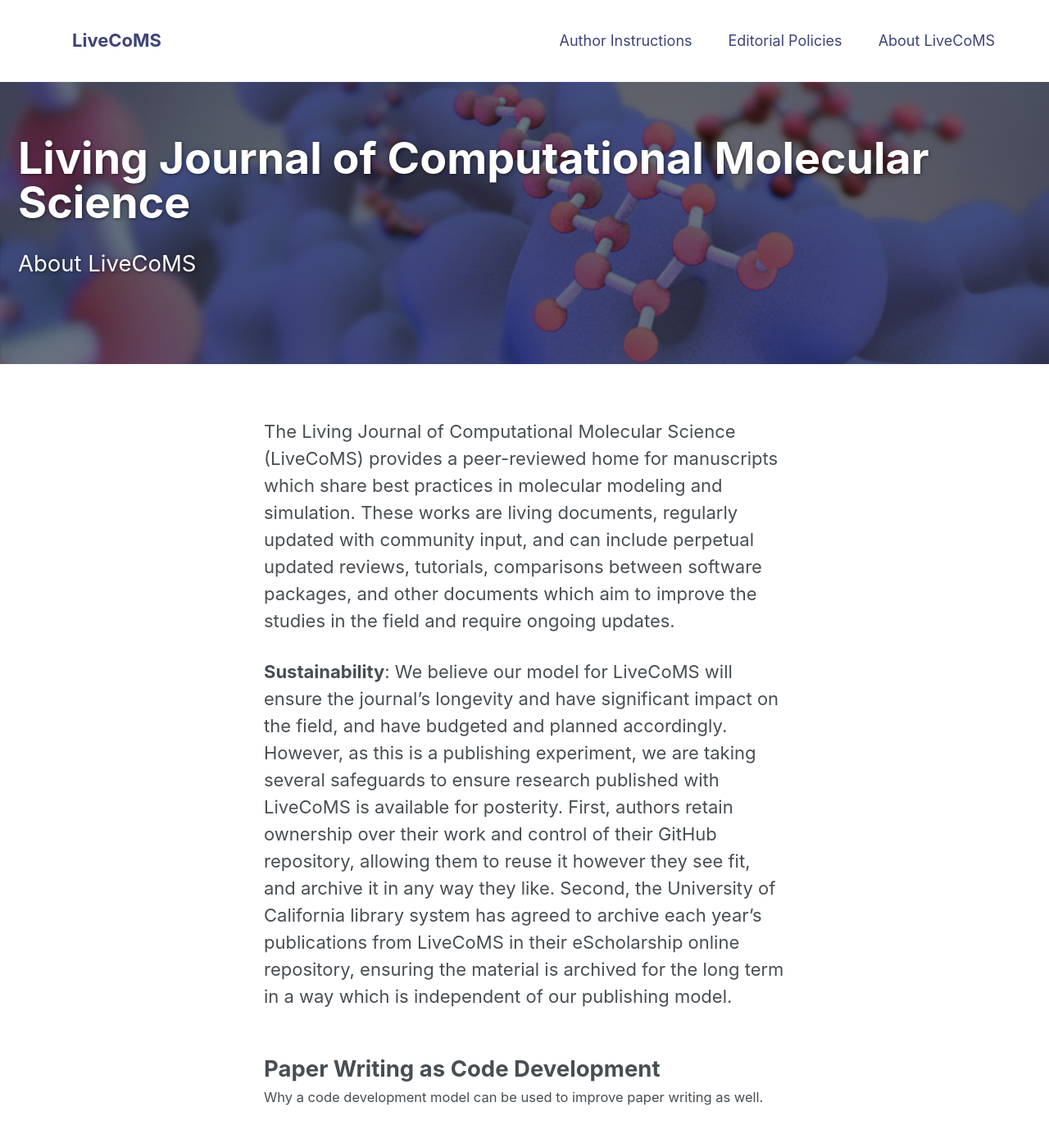
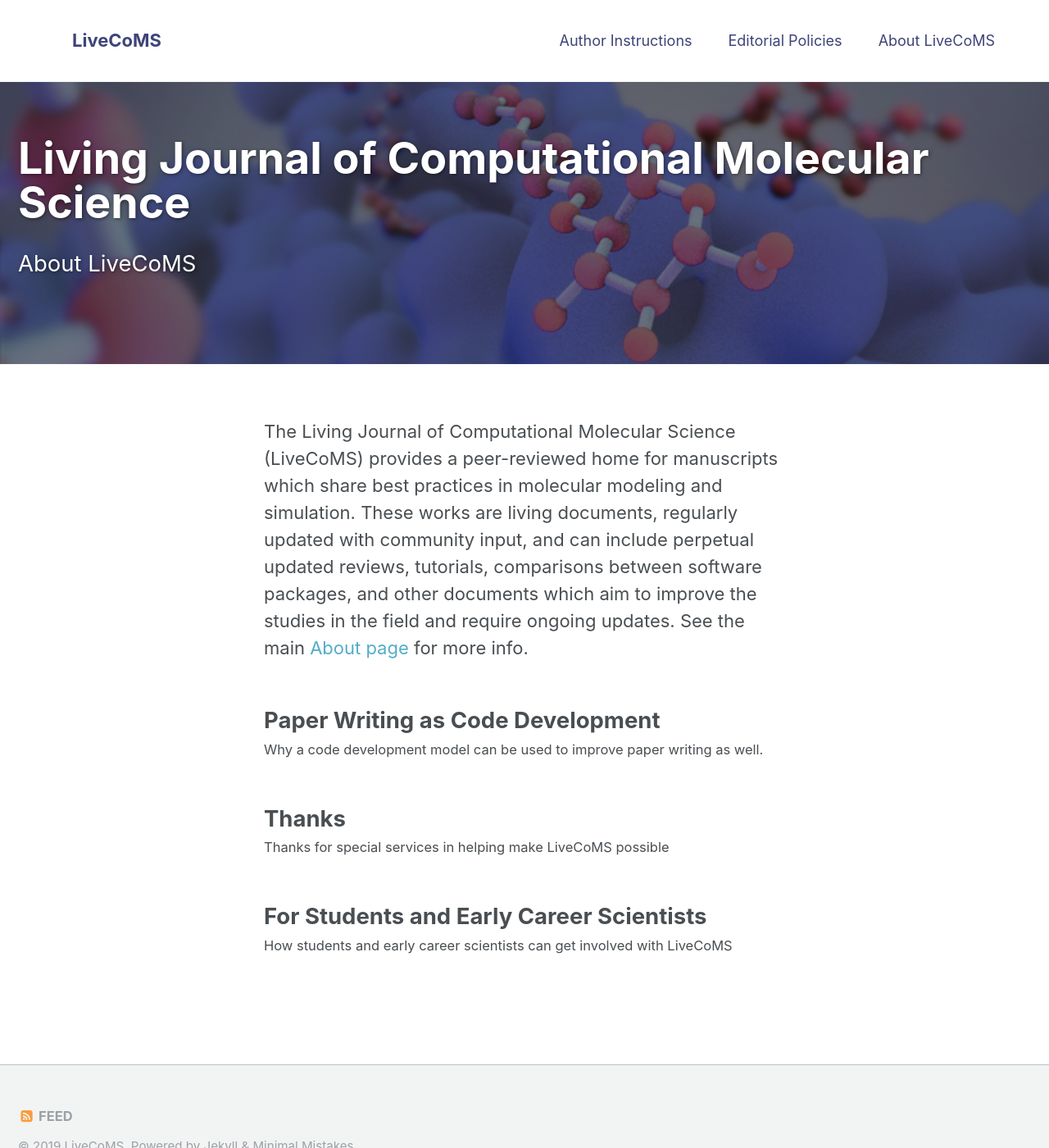
Before and after one commit to livecomsjournal/livecomsjournal.github.io, a Jekyll site: the page built from _about_livecoms/index.md, in a window 1280 px wide and 1400 px high. Shown: the whole window at 82% size. Built offline with Jekyll 4.4.1, drawn with Linux system fonts in a browser that asks for light colours.

Commit message:
Minimize github.io About page
There is additional content being auto-added based on labels at the bottom of the file, but I didn't want to mess with that.

```diff
--- a/_about_livecoms/index.md
+++ b/_about_livecoms/index.md
@@ -15,9 +15,7 @@ practices in molecular modeling and simulation. These works are living
 documents, regularly updated with community input, and can include
 perpetual updated reviews, tutorials, comparisons between software
 packages, and other documents which aim to improve the studies in the
-field and require ongoing updates.
-
-**Sustainability**: We believe our model for LiveCoMS will ensure the journal's longevity and have significant impact on the field, and have budgeted and planned accordingly. However, as this is a publishing experiment, we are taking several safeguards to ensure research published with LiveCoMS is available for posterity. First, authors retain ownership over their work and control of their GitHub repository, allowing them to reuse it however they see fit, and archive it in any way they like. Second, the University of California library system has agreed to archive each year's publications from LiveCoMS in their eScholarship online repository, ensuring the material is archived for the long term in a way which is independent of our publishing model.
+field and require ongoing updates.  See the main [About page](https://www.livecomsjournal.org/about) for more info.
 
 {% for collection in site.collections %}
   {% if collection.label == "about_livecoms" %}
```
